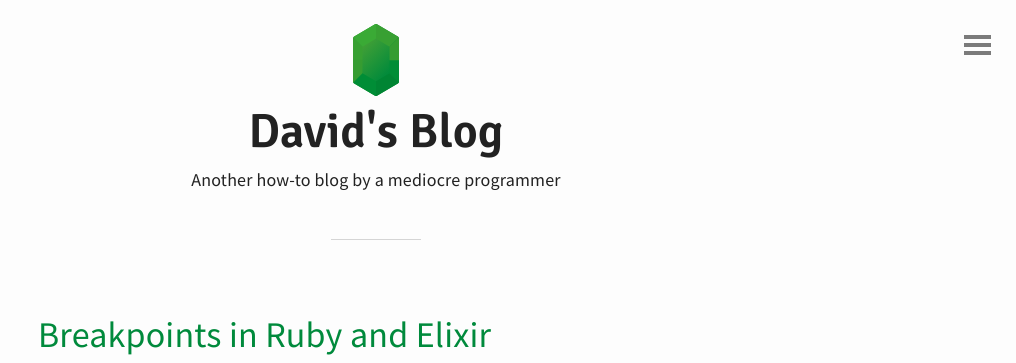
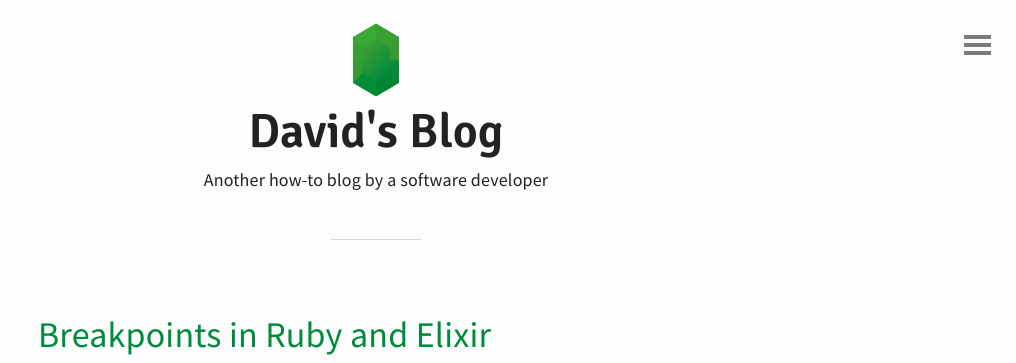
Before and after one commit to davidlaprade/davidlaprade.github.io, a Jekyll site: the page built from index.html, in a window 1280 px wide. Shown: the top 363 px of the page, without its empty margins (264-1280 px from the left). Built offline with Jekyll 4.4.1, drawn with Linux system fonts in a browser that asks for light colours; the list of posts is cut into pages by our own code.

Commit message:
Update title of blog

```diff
--- a/_includes/header.html
+++ b/_includes/header.html
@@ -11,6 +11,6 @@ ga('send', 'pageview');
   <a href="{{ site.baseurl }}">
     <img src="{{ site.baseurl }}/jekyll_img/emerald.svg"  alt="Emerald Logo">
     <h1>David's Blog</h1>
-    <p>Another how-to blog by a mediocre programmer</p>
+    <p>Another how-to blog by a software developer</p>
   </a>
 </header>
```
